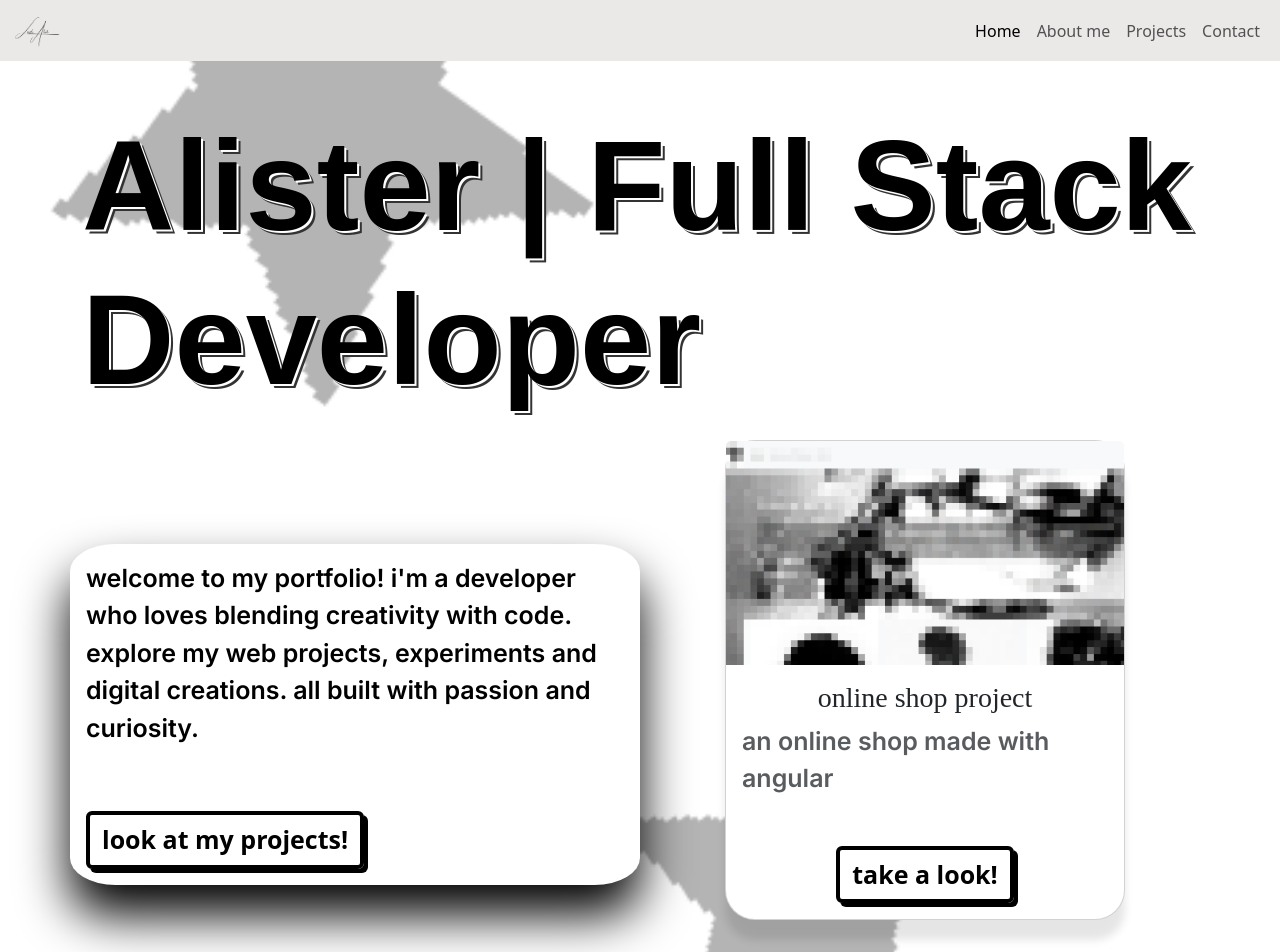
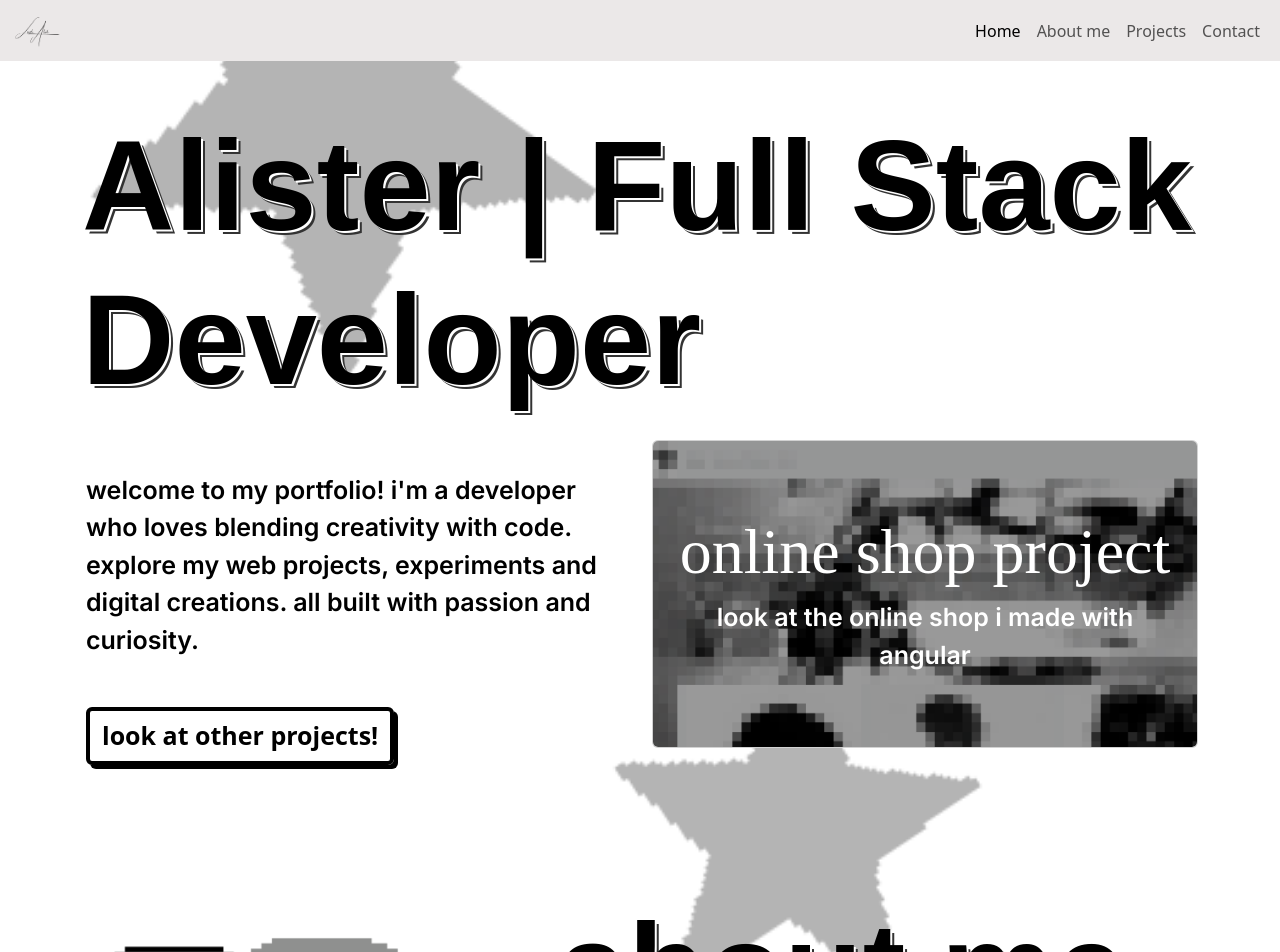
Before and after one commit to alisterlu-creator/My_Portfolio, an Angular app: page / in a window 1280 px wide. Shown: the top 952 px of the page. Built offline with nearby package versions, Linux system fonts and the light colour scheme; a web font is replaced by a local one.

Commit message:
styles homepage changes card look

```diff
--- a/src/app/home/home.css
+++ b/src/app/home/home.css
@@ -20,16 +20,37 @@ p {
     margin-bottom: 2rem;
 }
 
-.bg-container{
-    background-color: white;
-    border-radius: 8%;
-    box-shadow: 0 30px 50px rgba(0, 0, 0, 1);
+.project-card {
+  position: relative;
+  cursor: pointer;
+  transition: transform 0.5s ease, box-shadow 0.5s ease;
 }
-.text-container {
-     width: 25rem;
-  border-radius: 30px;
-  box-shadow: 0 20px 8px rgba(0, 0, 0, 0.1);
-  margin-bottom: 20px;
+
+.project-link {
+  border: none;
+  box-shadow: none;
+  text-decoration: none;
+  color: inherit;
+  display: block;
+}
+
+.project-card:hover {
+  transform: scale(1.05);
+}
+
+.card-overlay {
+  position: absolute;
+  width: 100%;
+  height: 100%;
+  background: rgba(0, 0, 0, 0.4);
+  transition:0.3s ease-out;
+}
+
+.card-overlay p, h2 {
+color: white }
+
+.project-card:hover .card-overlay {
+  background: rgba(0, 0, 0, 0.8);
 }
 
 .pixel-image {
@@ -43,9 +64,12 @@ button, a  {
     color: black;
     font-size: 25px;
     font-weight: bolder;
-
+    transition: transform 0.5s ease, box-shadow 0.5s ease;
 }
 
+button:hover, a:hover {
+  transform: scale(1.05);
+}
 
 .image-container {
   position: relative;
--- a/src/app/home/home.html
+++ b/src/app/home/home.html
@@ -6,41 +6,39 @@
 
       <div class="row align-items-center mt-4">
         <!-- hero text -->
-        <div class="col-md-6 mb-5 mb-md-0 bg-container p-3">
-          <p class="mb-5">
+        <div class="col-md-6 mb-5 mb-md-0 p-3">
+          <p class="m3-5">
             welcome to my portfolio! i'm a developer who loves blending creativity with code.
             explore my web projects, experiments and digital creations. all built with passion and
             curiosity.
           </p>
 
           <button class="btn btn-outline-dark mt-3" routerLink="/projects" type="button">
-            look at my projects!
+            look at other projects!
           </button>
         </div>
 
         <!-- project card -->
         <div class="col-md-6 mb-5">
-          <article class="card project-card text-container mx-auto custom-container">
-            <img
-              src="images/famazon.png"
-              alt="a webshop page made with angular"
-              class="card-img-top"
-            />
-
-            <div class="card-body text-center">
-              <h3 class="card-title">online shop project</h3>
-
-              <p class="card-text text-muted">an online shop made with angular</p>
-
-              <a
-                class="btn btn-outline-dark mt-3"
-                href="https://github.com/alisterlu-creator/FE27-EXAM-3-Lugstein"
-                target="_blank"
+          <a
+            href="https://github.com/alisterlu-creator/FE27-EXAM-3-Lugstein"
+            target="_blank"
+            class="project-link"
+          >
+            <div class="card project-card text-white overflow-hidden">
+              <img
+                src="images/famazon.png"
+                class="card-img"
+                alt="a webshop page made with angular"
+              />
+              <div
+                class="card-overlay d-flex flex-column justify-content-center align-items-center text-center p-3"
               >
-                take a look!
-              </a>
+                <h2 class="card-title">online shop project</h2>
+                <p class="card-text text-center">look at the online shop i made with angular</p>
+              </div>
             </div>
-          </article>
+          </a>
         </div>
       </div>
     </div>
@@ -79,10 +77,8 @@
   <section>
     <div class="container">
       <div class="row justify-content-center">
-        <div class="col-md-7 text-center bg-container image-container p-3">
-          <header>
-            <h1>Skills</h1>
-          </header>
+        <div class="col-md-7 text-center image-container p-3">
+          <h1>Skills</h1>
 
           <h2 class="mb-5">
             html, css, js, <br />
@@ -95,7 +91,7 @@
   <section
     class="contact col-md-7 mx-auto text-center d-flex justify-content-center align-items-center mt-5"
   >
-    <div class="bg-container p-3 mb-5">
+    <div class="p-3 mb-5">
       <div class="contact-text">
         <!-- Contact text-->
         <h1>Contact me!</h1>
```
